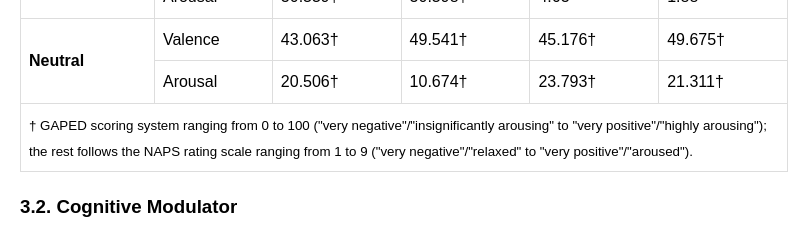
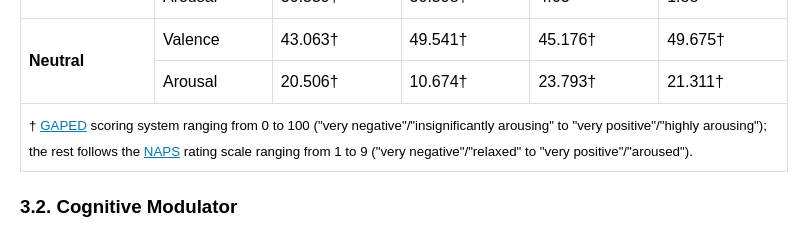
Before and after one commit to shrnkm/Brain-Signatures-of-Time-in-VR, a plain HTML site: page index.html in a window 1280 px wide. Shown: the part 2862-3100 px from the top of the page, 236-1029 px from the left. Drawn offline with Linux system fonts and the light colour scheme.

Commit message:
Update index.html

```diff
--- a/index.html
+++ b/index.html
@@ -168,8 +168,8 @@
             <tr>
                 <td colspan="6">
                     <small>
-                        † GAPED scoring system ranging from 0 to 100 ("very negative"/"insignificantly arousing" to "very positive"/"highly arousing");
-                        the rest follows the NAPS rating scale ranging from 1 to 9 ("very negative"/"relaxed" to "very positive"/"aroused").
+                        † <a href="https://www4.ujaen.es/~erpadial/GAPED.html" target="_blank" style="text-decoration: underline; color: #0077b6;">GAPED</a> scoring system ranging from 0 to 100 ("very negative"/"insignificantly arousing" to "very positive"/"highly arousing");
+                        the rest follows the <a href="https://lobi.nencki.edu.pl/research/8/" target="_blank" style="text-decoration: underline; color: #0077b6;">NAPS</a> rating scale ranging from 1 to 9 ("very negative"/"relaxed" to "very positive"/"aroused").
                     </small>
                 </td>
             </tr>
```
